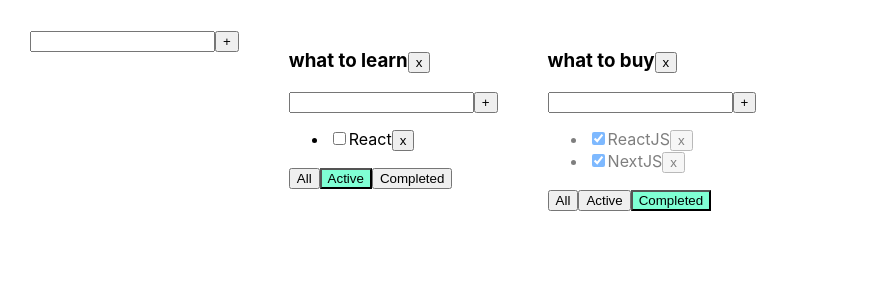
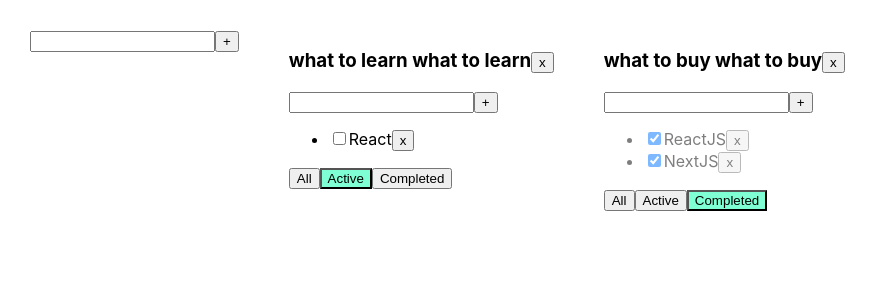
Before and after one commit to silvervelvet/todolist-react-ts, a React (Create React App) app in the folder todolist-react-typescript/: page / in a window 1280 px wide. Shown: the top 300 px of the page, without its empty margins (0-878 px from the left). Built offline with nearby package versions, Linux system fonts and the light colour scheme.

Commit message:
refactoring

```diff
--- a/todolist-react-typescript/src/App.tsx
+++ b/todolist-react-typescript/src/App.tsx
@@ -33,11 +33,20 @@ function App() {
     setTasks({...tasksObj});
   }
 
-  function changeStatus (taskId: string, isDone: boolean, todolistId: string) {
+  function changeStatus (id: string, isDone: boolean, todolistId: string) {
     let tasks = tasksObj[todolistId];
-    let task = tasks.find(t => t.id === taskId)
+    let task = tasks.find(t => t.id === id)
     if (task) {
       task.isDone = isDone;
+      setTasks({...tasksObj})
+    }
+  }
+
+  function changeTaskTitle (id: string, newTitle: string, todolistId: string) {
+    let tasks = tasksObj[todolistId];
+    let task = tasks.find(t => t.id === id)
+    if (task) {
+      task.title = newTitle;
       setTasks({...tasksObj})
     }
   }
@@ -89,6 +98,14 @@ function App() {
     setTasks({...tasksObj, [todolist.id]: []})
   }
 
+  function changeTodolistTitle(id: string, newTitle: string) {
+    const todolist = todolists.find(tl => tl.id === id);
+    if (todolist) {
+      todolist.title = newTitle;
+      setTodolists([...todolists])
+    }
+  }
+
   return (
     <div className="App">
       <AddItemForm addItem={addTodolist}/>
@@ -111,8 +128,10 @@ function App() {
           changeFilter={changeFilter}
           addTask={addTask}
           changeTaskStatus={changeStatus}
+          changeTaskTitle={changeTaskTitle}
           filter={tl.filter}
           removeTodolist={removeTodolist}
+          changeTodolistTitle={changeTodolistTitle}
           />
         })
       }
--- /dev/null
+++ b/todolist-react-typescript/src/EditableSpan.tsx
@@ -0,0 +1,29 @@
+import React, { ChangeEvent, useState } from 'react';
+import { FilterValuesType } from './App';
+import AddItemForm from './AddItemForm';
+
+type EditableSpanPropsType = {
+  title: string,
+  onChange: (newValue: string) => void
+}
+
+export const EditableSpan = (props: EditableSpanPropsType) => {
+  const [editMode, setEditMode] = useState(false);
+  const [title, setTitle] = useState('');
+
+
+  const activateEditMode = () => {
+    setEditMode(true);
+    setTitle(props.title)
+  }
+  const activateViewMode = () => {
+    setEditMode(false);
+    props.onChange(title)
+  }
+  const onChangeTitleHandler = (e: ChangeEvent<HTMLInputElement>) => {
+    setTitle(e.currentTarget.value)
+  }
+
+  return editMode ? <input value={title} onBlur={activateViewMode} onChange={onChangeTitleHandler} autoFocus></input>
+                  : <span onDoubleClick={activateEditMode}>{props.title}</span>
+}
--- a/todolist-react-typescript/src/Todolist.tsx
+++ b/todolist-react-typescript/src/Todolist.tsx
@@ -1,6 +1,7 @@
 import React, { ChangeEvent } from 'react';
 import { FilterValuesType } from './App';
 import AddItemForm from './AddItemForm';
+import { EditableSpan } from './EditableSpan';
 
 export type TaskType = {
   id: string
@@ -15,9 +16,11 @@ type PropsType = {
   removeTask: (taskId: string, todolistId: string) => void
   changeFilter: (value: FilterValuesType, todolistId: string) => void
   addTask: (title: string, todolistId: string) => void
-  changeTaskStatus: (taskId: string, isDone: boolean, todolistId: string) => void
+  changeTaskStatus: (id: string, isDone: boolean, todolistId: string) => void
+  changeTaskTitle: (id: string, newTitle: string, todolistId: string) => void
   filter: FilterValuesType
-  removeTodolist: (todolistId: string) => void
+  removeTodolist: (id: string) => void
+  changeTodolistTitle: (id: string, newTitle: string) => void
 }
 
 function TodoList(props: PropsType) {
@@ -36,6 +39,10 @@ function TodoList(props: PropsType) {
     props.removeTodolist(props.id);
   }
 
+  const changeTodolistTitle = (newTitle: string) => {
+    props.changeTodolistTitle(props.id, newTitle);
+  }
+
   const addTask = (title: string) => {
     props.addTask(title, props.id)
   }
@@ -43,7 +50,7 @@ function TodoList(props: PropsType) {
 
   return (
     <div>
-      <h3>{props.title}<button onClick={removeTodolist}>x</button></h3>
+      <h3> <EditableSpan title={props.title} onChange={changeTodolistTitle} /> {props.title}<button onClick={removeTodolist}>x</button></h3>
       <AddItemForm addItem={addTask}/>
       <ul>
         {
@@ -51,12 +58,15 @@ function TodoList(props: PropsType) {
             const onRemoveHandler = () => {
               props.removeTask(t.id, props.id)
             }
-            const onChangeHandler = (e: ChangeEvent<HTMLInputElement>) => {
+            const onChangeStatusHandler = (e: ChangeEvent<HTMLInputElement>) => {
               props.changeTaskStatus(t.id, e.currentTarget.checked, props.id)
             }
+            const onChangeTitle = (newValue: string) => {
+              props.changeTaskTitle(t.id, newValue, props.id)
+            }
             return <li key={t.id} className={t.isDone ? 'is-done' : ''}>
-            <input type='checkbox' onChange={onChangeHandler} checked={t.isDone} />
-            <span>{t.title}</span>
+            <input type='checkbox' onChange={onChangeStatusHandler} checked={t.isDone} />
+            <EditableSpan title={t.title} onChange={onChangeTitle}/>
             <button onClick={onRemoveHandler}>x</button>
             </li>
             })
```
